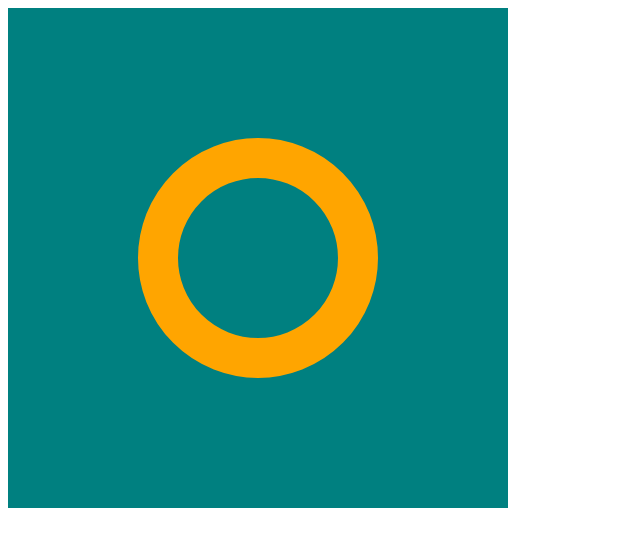
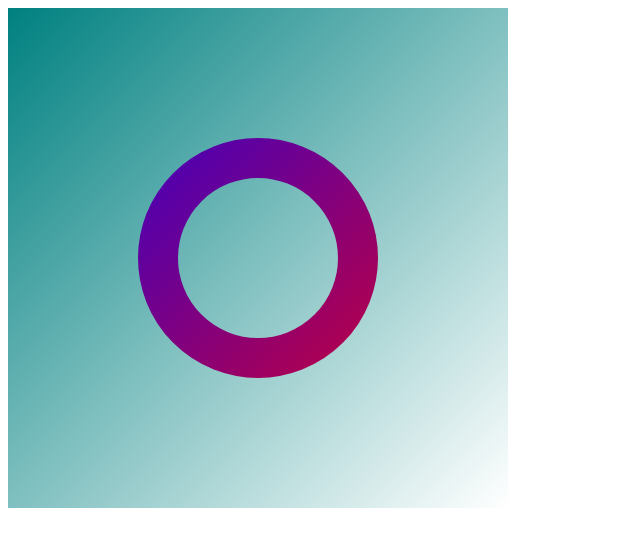
Before and after one commit to BCuatro/w9d1, a website with bundled scripts: page webpack/dist/index.html in a window 1280 px wide. Shown: the whole page, without its empty margins (0-640 px from the left). Built offline with nearby package versions, Linux system fonts and the light colour scheme.

Commit message:
Working on Moving_Object class - still debugging, though. Can't create a new Asteroid

```diff
--- a/webpack/src/asteroid.js
+++ b/webpack/src/asteroid.js
@@ -6,7 +6,6 @@ function Asteroid(pos = [250, 0], vel = [0,10], radius = 50, color = "black") {
     this.vel = vel;
     this.radius = radius;
     this.color = color;
-    debugger
     Utils.inherits(this, MovingObject);
 }
 
--- a/webpack/src/index.js
+++ b/webpack/src/index.js
@@ -9,13 +9,20 @@ document.addEventListener("DOMContentLoaded", () => {
     canvas.height =500;
     const ctx = canvas.getContext("2d");
 
-    ctx.fillStyle = "teal";
-    ctx.fillRect(0 , 0, canvas.width,canvas.height)
+    var grd = ctx.createLinearGradient(0,0,canvas.width,canvas.height);
+    grd.addColorStop(0, "teal");
+    grd.addColorStop(1, "white");
 
+    ctx.fillStyle = grd;
+    ctx.fillRect(0 , 0, canvas.width,canvas.height);
+
+    var grd2 = ctx.createLinearGradient(0,0,canvas.width,canvas.height);
+    grd2.addColorStop(0, "blue");
+    grd2.addColorStop(1, "red");
 
     ctx.beginPath();
     ctx.arc(250,250, 100, 0, 2 * Math.PI)
-    ctx.strokeStyle = "orange"
+    ctx.strokeStyle = grd2;
     ctx.lineWidth =40
     ctx.stroke()
 })
--- a/webpack/src/moving_object.js
+++ b/webpack/src/moving_object.js
@@ -1,4 +1,5 @@
 const Utils = require("./utils")
+const Index = require("./index")
 
 function MovingObject (pos,vel,radius,color){
     this.pos= pos;
@@ -12,4 +13,14 @@ function MovingObject (pos,vel,radius,color){
     }
 }
 
+function draw() {
+
+    ctx.beginPath();
+    ctx.arc(0,1, 75, 0, 2 * Math.PI)
+    ctx.strokeStyle = "yellow";
+    ctx.lineWidth =40
+    ctx.stroke()
+}
+
+window.MovingObject = MovingObject;
 module.exports = MovingObject;
--- a/webpack/src/utils.js
+++ b/webpack/src/utils.js
@@ -1,7 +1,3 @@
-const MovingObject = require("./moving_object")
-const Asteroid = require("././asteroid")
-
-
 const Utils = {
     inherits: function inherits (childClass, parentClass){
         Surrogate = function(){};
```
Also changed, not shown: webpack/dist/index.html, webpack/dist/main.js.
